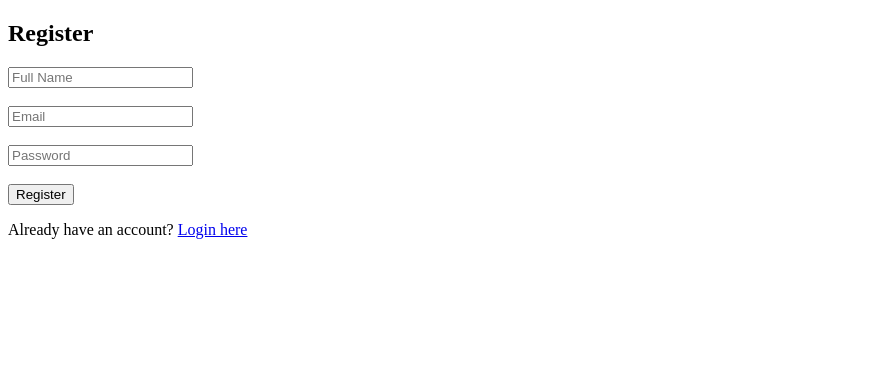
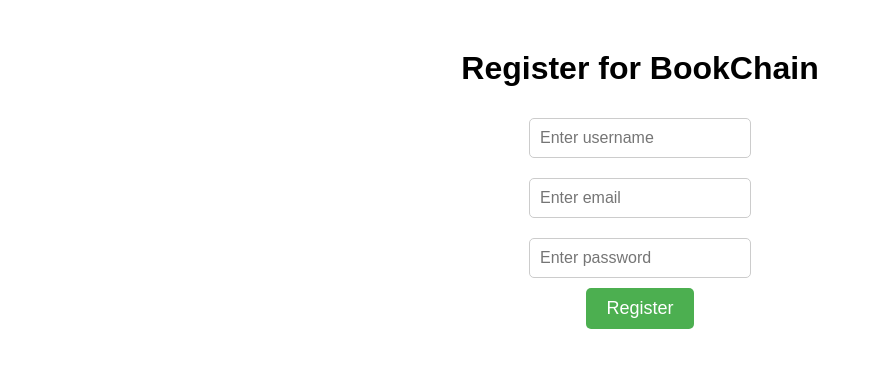
Before and after one commit to gauriarora-cyber/Techies, a plain HTML site: page register.html in a window 1280 px wide. Shown: the whole page, without its empty margins (0-872 px from the left). Drawn offline with Linux system fonts and the light colour scheme.

Commit message:
Update register.html

```diff
--- a/register.html
+++ b/register.html
@@ -1,18 +1,81 @@
 <!DOCTYPE html>
 <html>
 <head>
-  <title>Register - SwapSafe</title>
+    <meta charset="UTF-8">
+    <meta name="viewport" content="width=device-width, initial-scale=1.0">
+    <title>Register</title>
+    <style>
+        body {
+            font-family: Arial, sans-serif;
+            text-align: center;
+            margin-top: 50px;
+        }
+        input[type="text"], input[type="email"], input[type="password"] {
+            padding: 10px;
+            margin: 10px;
+            font-size: 16px;
+            width: 200px;
+            border-radius: 5px;
+            border: 1px solid #ccc;
+        }
+        button {
+            padding: 10px 20px;
+            font-size: 18px;
+            background-color: #4CAF50;
+            color: white;
+            border: none;
+            border-radius: 5px;
+            cursor: pointer;
+        }
+        button:hover {
+            background-color: #45a049;
+        }
+    </style>
 </head>
 <body>
-  <h2>Register</h2>
-  <form onsubmit="validateRegister(event)">
-    <input id="regName" type="text" placeholder="Full Name" required><br><br>
-    <input id="regEmail" type="email" placeholder="Email" required><br><br>
-    <input id="regPassword" type="password" placeholder="Password" required><br><br>
-    <button type="submit">Register</button>
-  </form>
-  <p>Already have an account? <a href="login.html">Login here</a></p>
 
-  <script src="script.js"></script>
+    <h1>Register for BookChain</h1>
+    <form id="register-form">
+        <input type="text" id="username" placeholder="Enter username" required /><br>
+        <input type="email" id="email" placeholder="Enter email" required /><br>
+        <input type="password" id="password" placeholder="Enter password" required /><br>
+        <button type="submit">Register</button>
+    </form>
+
+    <script>
+        document.getElementById('register-form').addEventListener('submit', async (event) => {
+            event.preventDefault();
+
+            const username = document.getElementById('username').value;
+            const email = document.getElementById('email').value;
+            const password = document.getElementById('password').value;
+
+            // Create a new user object
+            const newUser = {
+                username,
+                email,
+                password
+            };
+
+            // Send the user data to the json-server to save it in db.json
+            const response = await fetch('http://localhost:3000/users', {
+                method: 'POST',
+                headers: {
+                    'Content-Type': 'application/json',
+                },
+                body: JSON.stringify(newUser),
+            });
+
+            const result = await response.json();
+
+            if (response.ok) {
+                // If registration is successful, redirect to the welcome page
+                window.location.href = 'welcome.html';
+            } else {
+                // Show error message if something goes wrong
+                alert('Registration failed. Please try again.');
+            }
+        });
+    </script>
 </body>
 </html>
```
